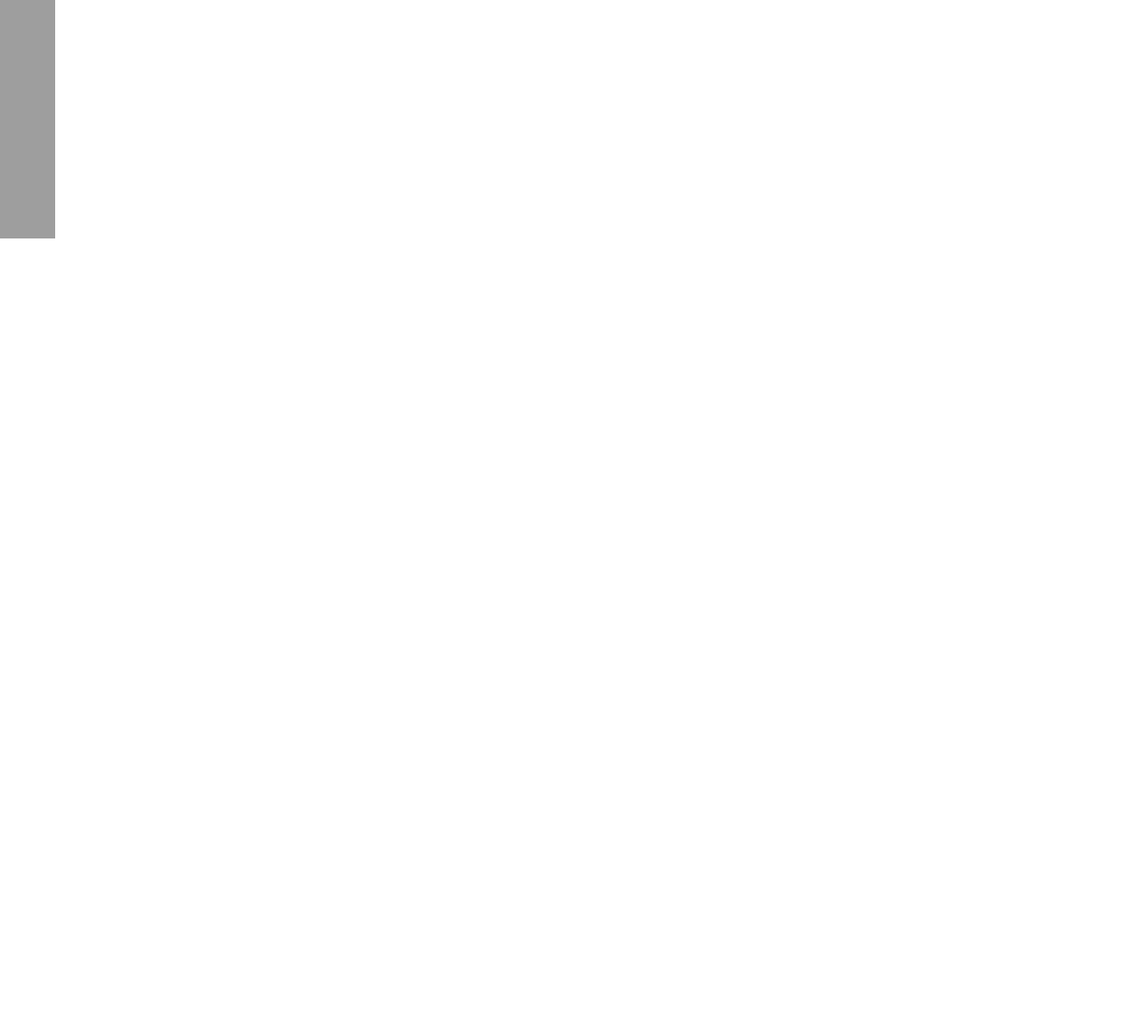
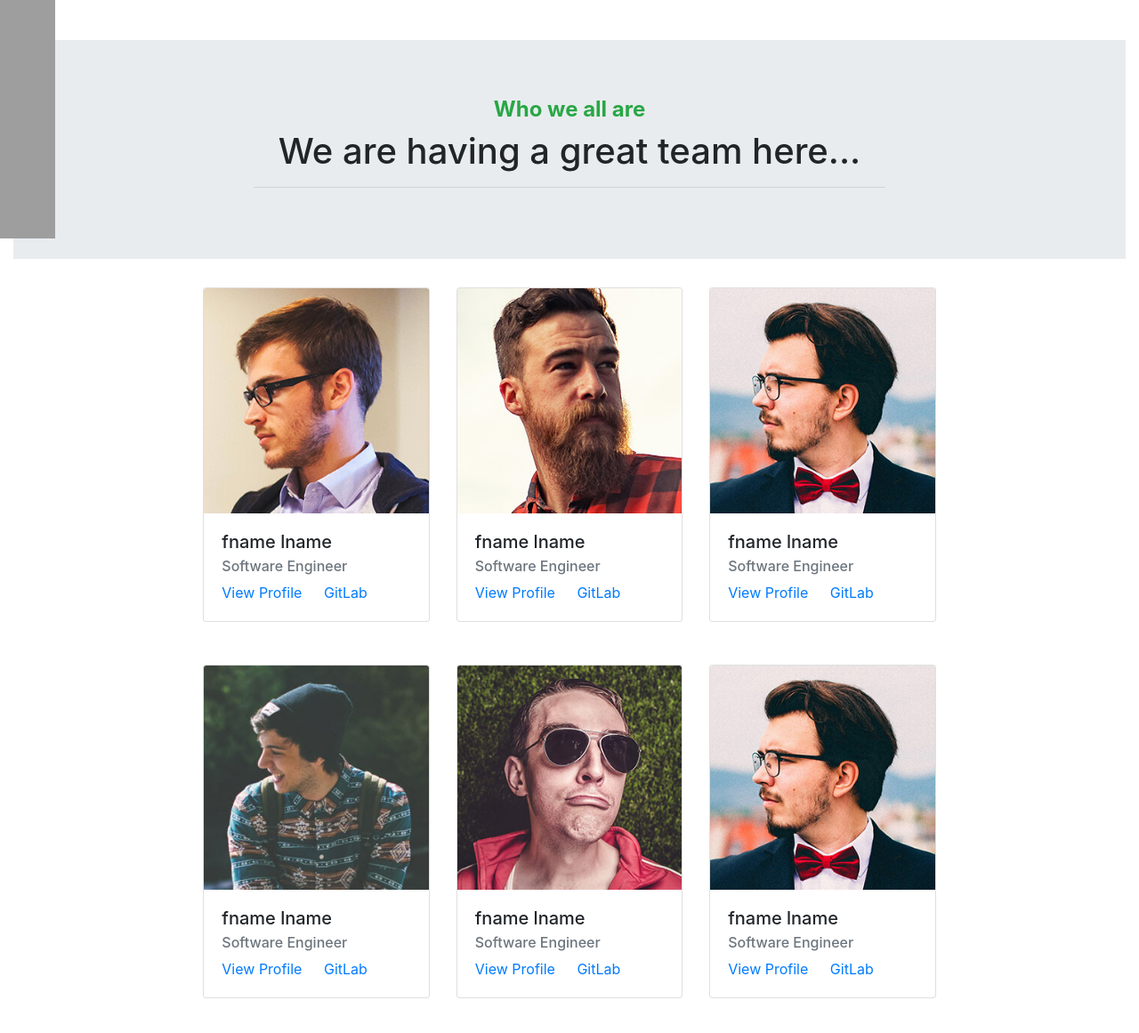
Before and after one commit to jithin-space/Header, a plain HTML site: page index.html in a window 1280 px wide. Shown: the part 4923-6084 px from the top of the page at 89% size. Before the commit the page ends 5191 px from the top, so only its background shows below. Drawn offline with nearby package versions, Linux system fonts and the light colour scheme; grey boxes are pictures that could not be loaded.

Commit message:
Our team Basic Layout
Ref: bootstrapv4 card deck

Activities Done

1.jumbotron added at top
2.two rows to 3 cards each
3.Each card with image,title,subtitle and link
4.row margin for the separation

```diff
--- a/index.html
+++ b/index.html
@@ -565,6 +565,100 @@
 
 <!--End of our clients -->
 
+<div class="container-fluid">
+
+  <div class="jumbotron jumbotron-fluid">
+    <div class="container">
+      <h4 class="text-center text-success"><strong>Who we all are</strong></h4>
+      <div class="text-center col-md-8 offset-md-2">
+        <h1>We are having a great team here...</h1>
+        <hr/>
+      </div>
+    </div>
+  </div>
+
+  <div class="row">
+
+    <div class="col-md-8 offset-md-2">
+
+      <div class="card-deck">
+        <div class="card">
+          <img class="card-img-top" src="avatars/user-01.jpg" alt="Card image cap">
+          <div class="card-body">
+            <h5 class="card-title">fname lname</h5>
+            <h6 class="card-subtitle mb-2 text-muted">Software Engineer</h6>
+            <a href="#" class="card-link">View Profile</a>
+            <a href="#" class="card-link">GitLab</a>
+          </div>
+        </div>
+        <div class="card">
+          <img class="card-img-top" src="avatars/user-02.jpg" alt="Card image cap">
+          <div class="card-body">
+            <h5 class="card-title">fname lname</h5>
+            <h6 class="card-subtitle mb-2 text-muted">Software Engineer</h6>
+            <a href="#" class="card-link">View Profile</a>
+            <a href="#" class="card-link">GitLab</a>
+          </div>
+        </div>
+        <div class="card">
+          <img class="card-img-top" src="avatars/user-03.jpg" alt="Card image cap">
+          <div class="card-body">
+            <h5 class="card-title">fname lname</h5>
+            <h6 class="card-subtitle mb-2 text-muted">Software Engineer</h6>
+            <a href="#" class="card-link">View Profile</a>
+            <a href="#" class="card-link">GitLab</a>
+          </div>
+        </div>
+      </div>
+
+    </div>
+
+
+  </div>
+
+  <div class="row my-5">
+
+    <div class="col-md-8 offset-md-2">
+
+      <div class="card-deck">
+        <div class="card">
+          <img class="card-img-top" src="avatars/user-04.jpg" alt="Card image cap">
+          <div class="card-body">
+            <h5 class="card-title">fname lname</h5>
+             <h6 class="card-subtitle mb-2 text-muted">Software Engineer</h6>
+             <a href="#" class="card-link">View Profile</a>
+             <a href="#" class="card-link">GitLab</a>
+          </div>
+        </div>
+        <div class="card">
+          <img class="card-img-top" src="avatars/user-05.jpg" alt="Card image cap">
+          <div class="card-body">
+            <h5 class="card-title">fname lname</h5>
+            <h6 class="card-subtitle mb-2 text-muted">Software Engineer</h6>
+            <a href="#" class="card-link">View Profile</a>
+            <a href="#" class="card-link">GitLab</a>
+          </div>
+        </div>
+        <div class="card">
+          <img class="card-img-top" src="avatars/user-03.jpg" alt="Card image cap">
+          <div class="card-body">
+            <h5 class="card-title">fname lname</h5>
+            <h6 class="card-subtitle mb-2 text-muted">Software Engineer</h6>
+            <a href="#" class="card-link">View Profile</a>
+            <a href="#" class="card-link">GitLab</a>
+          </div>
+        </div>
+      </div>
+
+    </div>
+
+
+  </div>
+
+
+
+</div>
+
 
   <!--bootstrap4 js cdn'  -->
   <script src="https://code.jquery.com/jquery-3.2.1.slim.min.js" integrity="sha384-KJ3o2DKtIkvYIK3UENzmM7KCkRr/rE9/Qpg6aAZGJwFDMVNA/GpGFF93hXpG5KkN" crossorigin="anonymous"></script>
```
Also changed, not shown: avatars/user-01.jpg (added), avatars/user-02.jpg (added), avatars/user-03.jpg (added), avatars/user-04.jpg (added), avatars/user-05.jpg (added).
